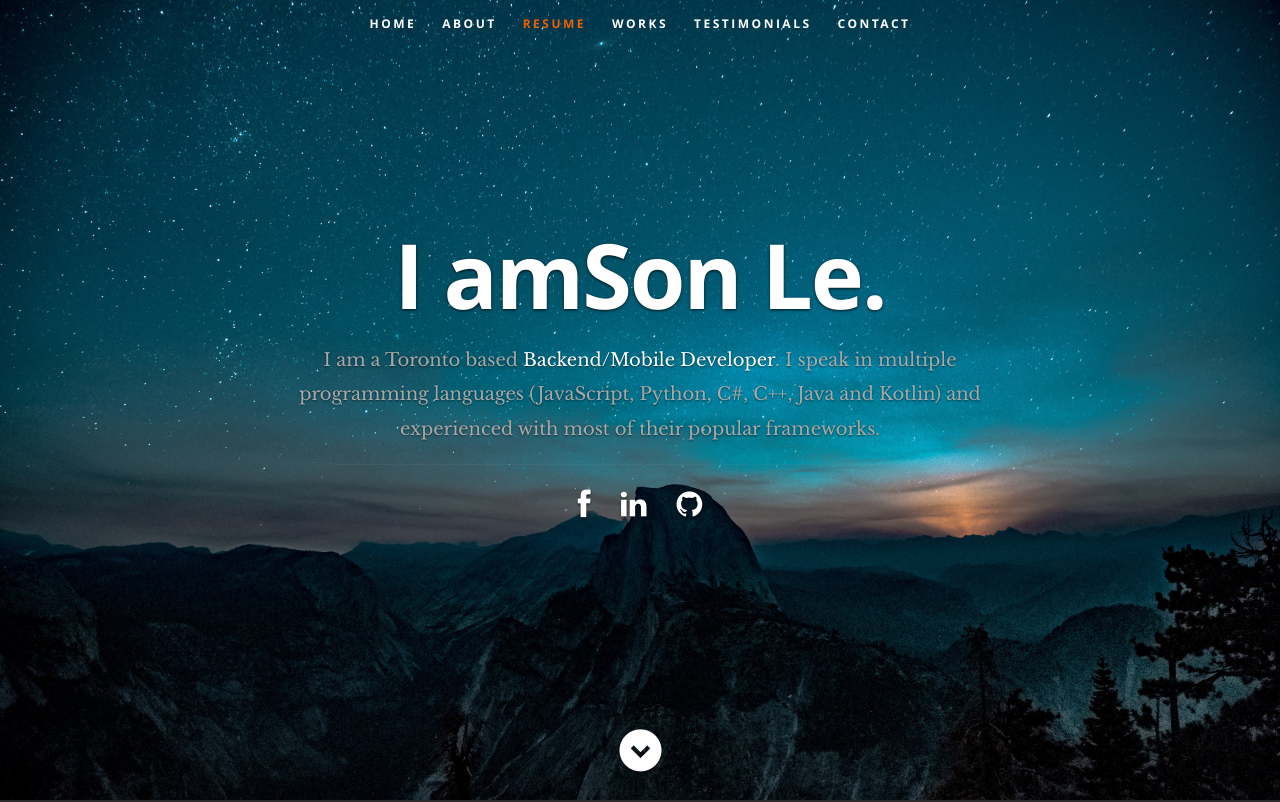
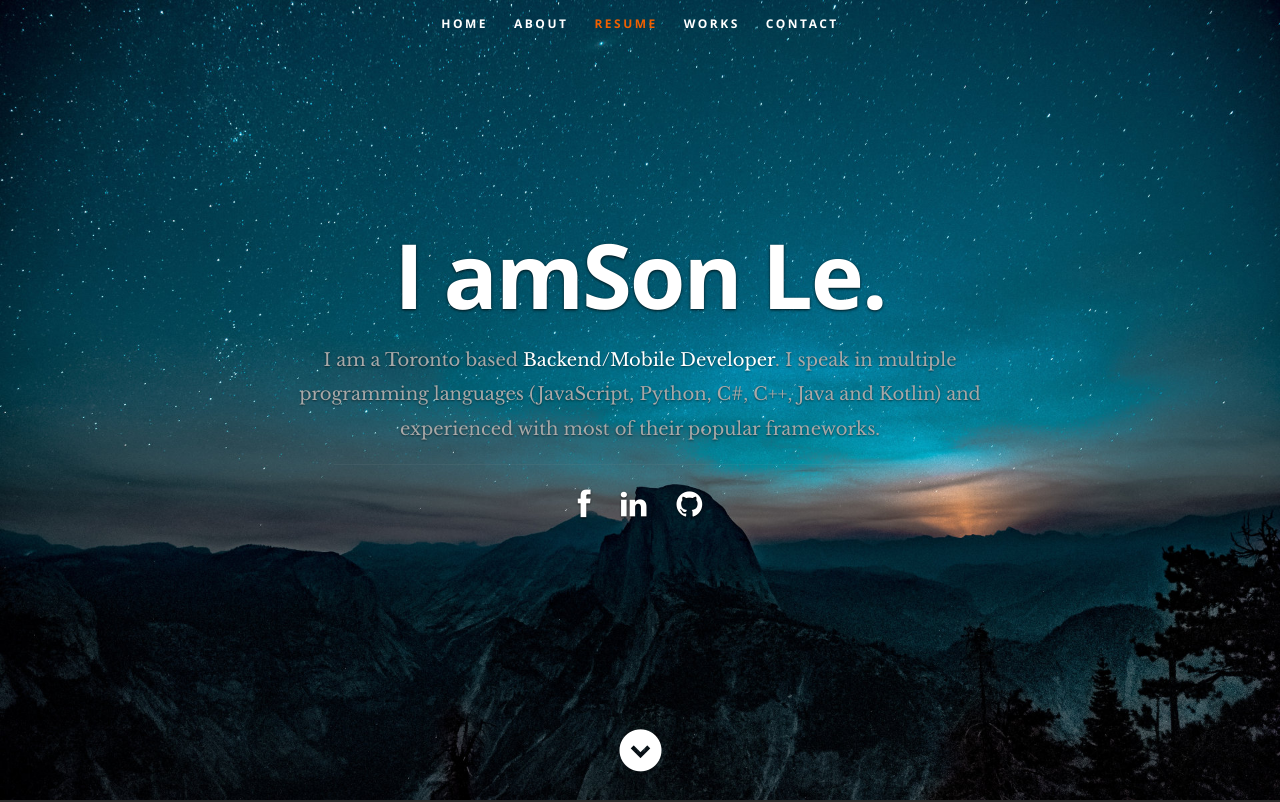
Before and after one commit to leson238/mysite, a React (Create React App) app: page / in a window 1280 px wide. Shown: the top 802 px of the page. Built offline with nearby package versions, Linux system fonts and the light colour scheme.

Commit message:
Header: Minor typo fix

```diff
--- a/src/Components/Header.js
+++ b/src/Components/Header.js
@@ -44,11 +44,6 @@ const Header = ({ data }) => {
             </a>
           </li>
           <li>
-            <a className="smoothscroll" href="#testimonials">
-              Testimonials
-            </a>
-          </li>
-          <li>
             <a className="smoothscroll" href="#contact">
               Contact
             </a>
```
